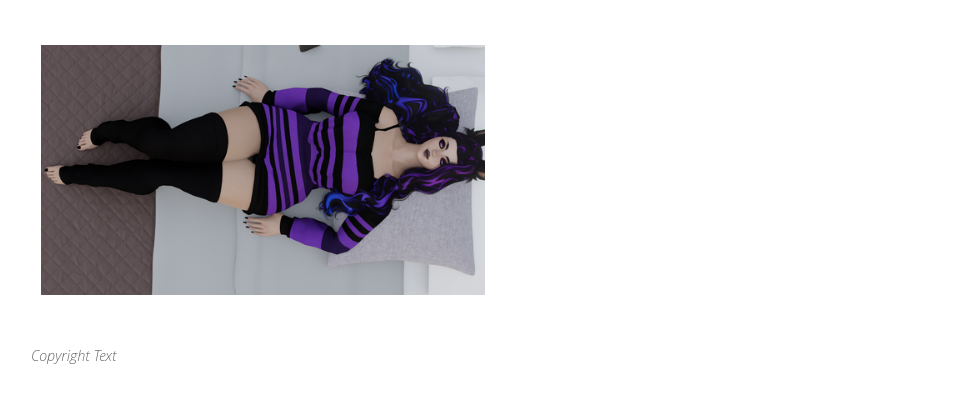
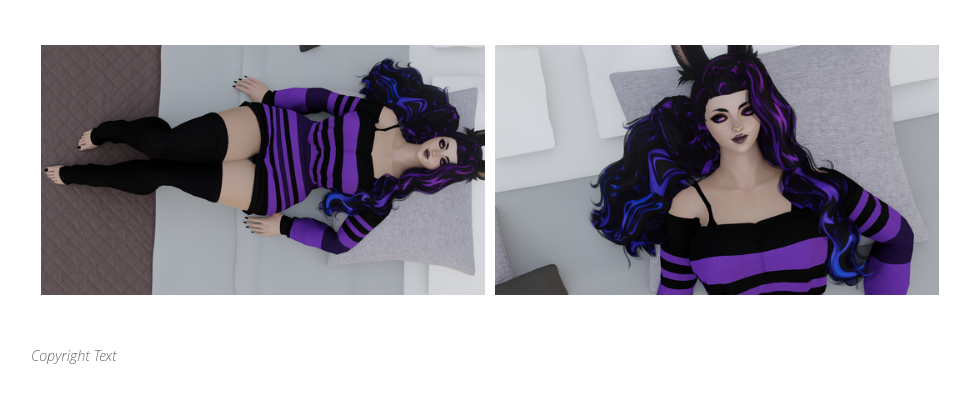
Before and after one commit to IncendiaDrakon/gallery, a plain HTML site: page AlbumName.html in a window 1280 px wide. Shown: the part 131-534 px from the top of the page, without its empty margins (1-971 px from the left). Drawn offline with Linux system fonts and the light colour scheme.

Commit message:
Deploying to gh-pages from  @ 63f63ade49014d2a4e46959315422fd791b17547 🚀

```diff
--- a/AlbumName.html
+++ b/AlbumName.html
@@ -50,6 +50,15 @@
                       src="media/small/AlbumName/10_25_2021%20_%2010_38_44_00506.png"
                       width="533.3333333333333"
                       height="300"alt="10_25_2021 _ 10_38_44_00506.png"/>
+              </a>
+
+          </div>
+          <div class="albumList"
+              data-sub-html=""
+              data-download-url="media/original/AlbumName/10_25_2021%20_%2011_11_07_00507.png"data-src="media/large/AlbumName/10_25_2021%20_%2011_11_07_00507.png"data-exthumbimage="media/thumbs/AlbumName/10_25_2021%20_%2011_11_07_00507.png"data-filename="10_25_2021 _ 11_11_07_00507.png"><a href="media/large/AlbumName/10_25_2021%20_%2011_11_07_00507.png"><img
+                      src="media/small/AlbumName/10_25_2021%20_%2011_11_07_00507.png"
+                      width="533.3333333333333"
+                      height="300"alt="10_25_2021 _ 11_11_07_00507.png"/>
               </a>
 
           </div>  </ul>
```
Also changed, not shown: index.html (+1 -1 lines), media/small/AlbumName/10_25_2021 _ 11_11_07_00507.png (added), media/thumbs/AlbumName/10_25_2021 _ 11_11_07_00507.png (added), 3 other files.
